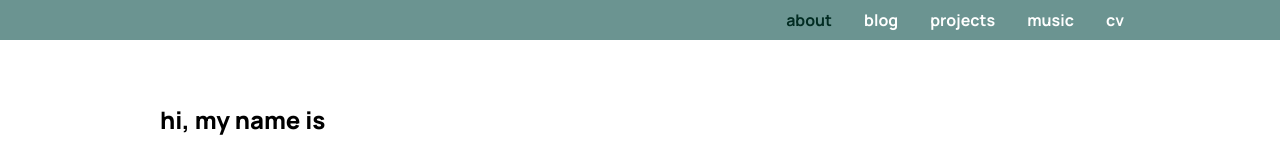
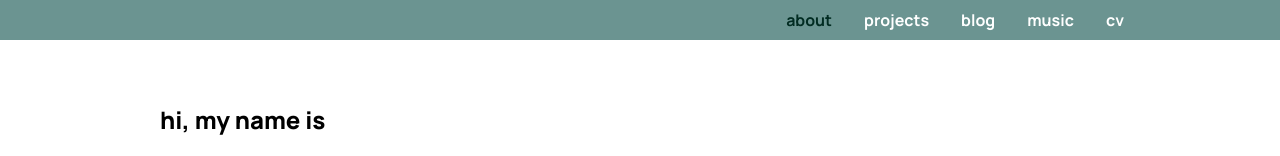
Before and after one commit to mensah-j/portfolio, a Next.js app: page / in a window 1280 px wide. Shown: the top 156 px of the page. Built offline with nearby package versions, Linux system fonts and the light colour scheme.

Commit message:
feat: reorder links

```diff
--- a/src/app/_components/NavigationBar/NavigationBar.tsx
+++ b/src/app/_components/NavigationBar/NavigationBar.tsx
@@ -11,12 +11,12 @@ export function NavigationBar() {
       path: "/",
     },
     {
+      name: "projects",
+      path: "/projects",
+    },
+    {
       name: "blog",
       path: "/blog",
-    },
-    {
-      name: "projects",
-      path: "/projects",
     },
     {
       name: "music",
```
